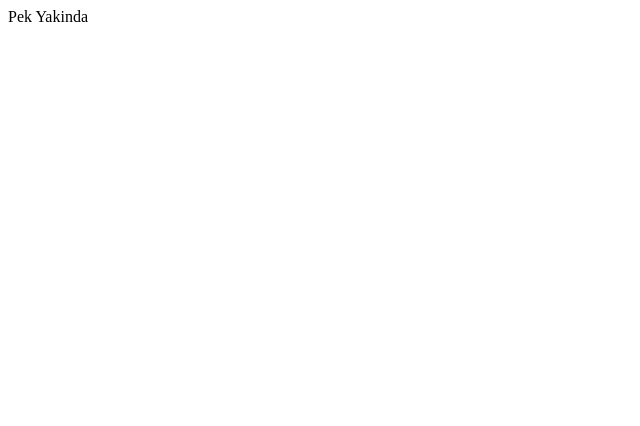
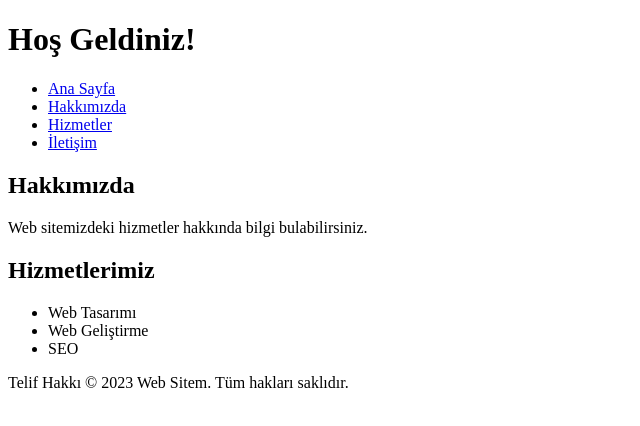
Before and after one commit to mehmet18kaplan/mehmet18kaplan.github.io, a plain HTML site: page index.html in a window 1280 px wide. Shown: the whole page, without its empty margins (0-640 px from the left). Drawn offline with Linux system fonts and the light colour scheme.

Commit message:
Update index.html

```diff
--- a/index.html
+++ b/index.html
@@ -1 +1,41 @@
-Pek Yakinda
+<!DOCTYPE html>
+<html lang="en">
+<head>
+    <meta charset="UTF-8">
+    <meta name="viewport" content="width=device-width, initial-scale=1.0">
+    <title>Web Sitem</title>
+</head>
+<body>
+    <header>
+        <h1>Hoş Geldiniz!</h1>
+        <nav>
+            <ul>
+                <li><a href="#">Ana Sayfa</a></li>
+                <li><a href="#">Hakkımızda</a></li>
+                <li><a href="#">Hizmetler</a></li>
+                <li><a href="#">İletişim</a></li>
+            </ul>
+        </nav>
+    </header>
+
+    <main>
+        <section>
+            <h2>Hakkımızda</h2>
+            <p>Web sitemizdeki hizmetler hakkında bilgi bulabilirsiniz.</p>
+        </section>
+
+        <section>
+            <h2>Hizmetlerimiz</h2>
+            <ul>
+                <li>Web Tasarımı</li>
+                <li>Web Geliştirme</li>
+                <li>SEO</li>
+            </ul>
+        </section>
+    </main>
+
+    <footer>
+        <p>Telif Hakkı © 2023 Web Sitem. Tüm hakları saklıdır.</p>
+    </footer>
+</body>
+</html>
```
